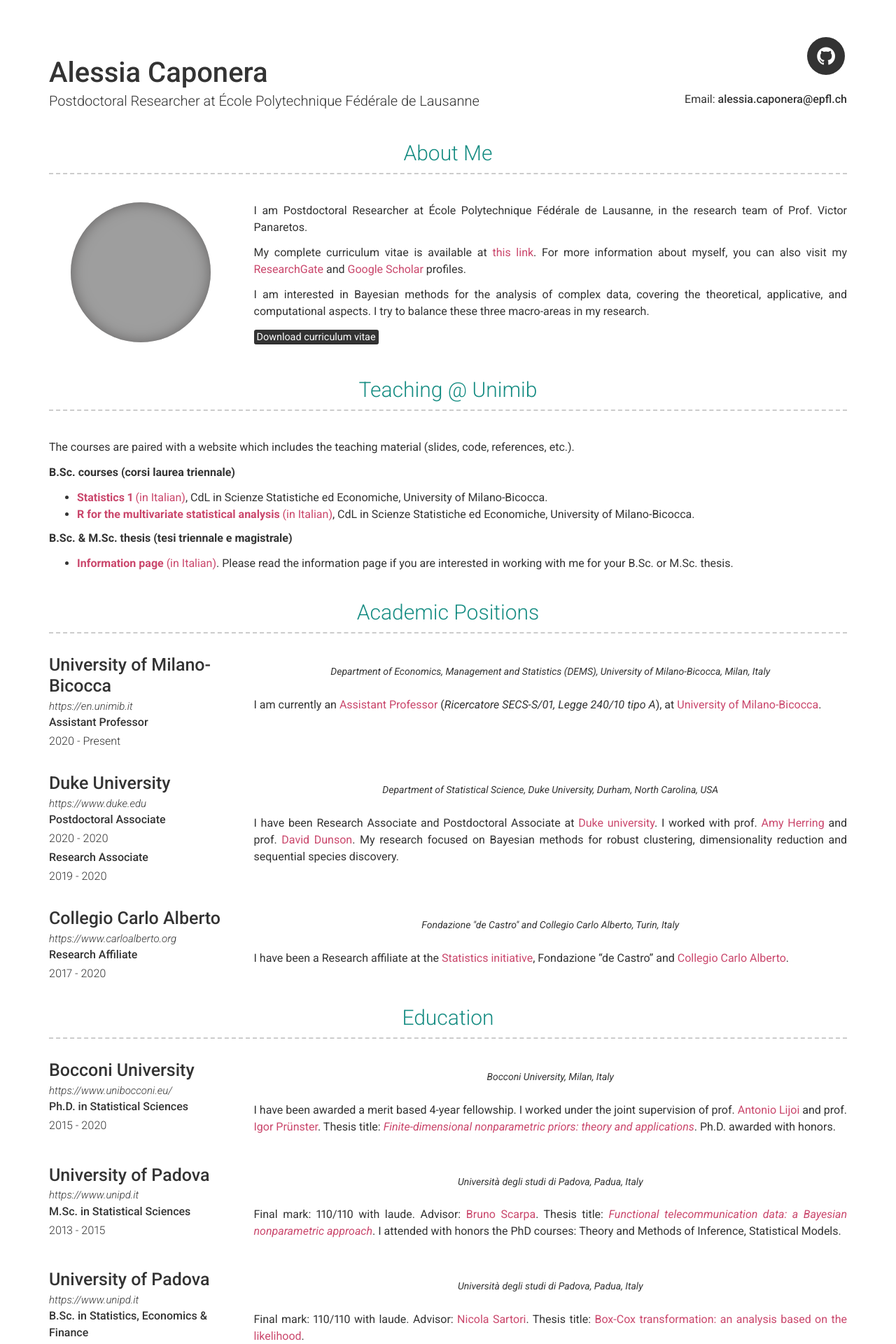
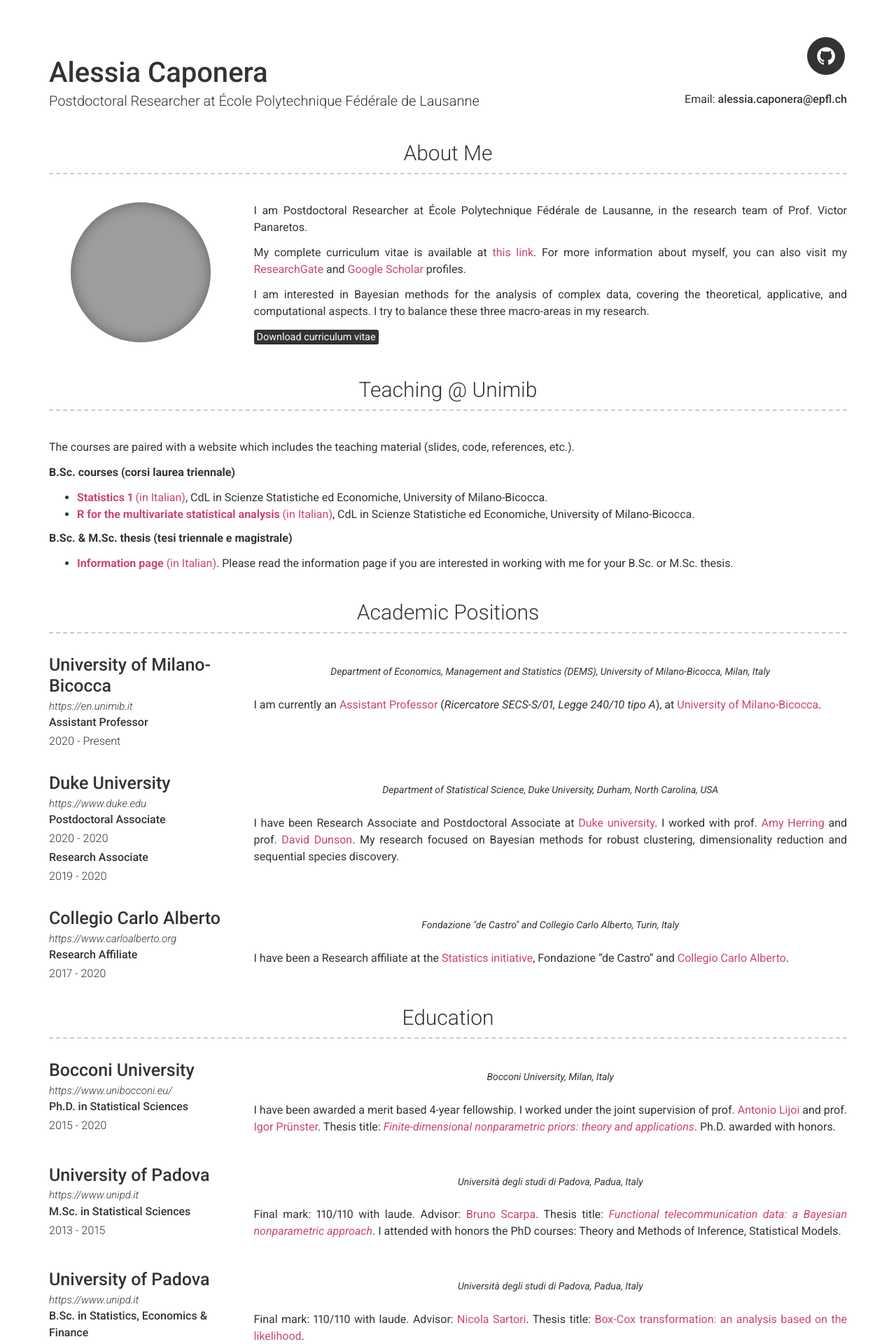
Before and after one commit to alessiacaponera/alessiacaponera.github.io, a Jekyll site: the page built from index.md, in a window 1280 px wide. Shown: the top 1920 px of the page at 70% size. Built offline with Jekyll 4.4.1, drawn with Linux system fonts in a browser that asks for light colours; grey boxes are pictures that could not be loaded.

Commit message:
Update type.scss

```diff
--- a/_sass/type.scss
+++ b/_sass/type.scss
@@ -53,7 +53,7 @@ h3 {
   border-bottom: dashed 2px #CCCCCC;
   padding-bottom: 10px;
   margin-bottom:40px;
-  color: #158c82;
+  text-color: #158c82;
 
   @media print {
     margin-bottom: 20px;
```
